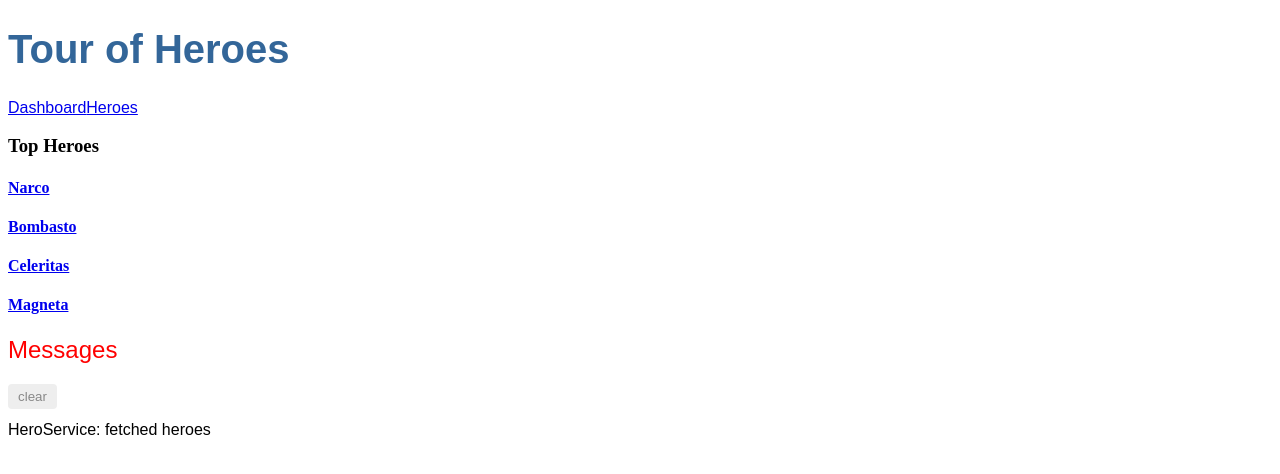
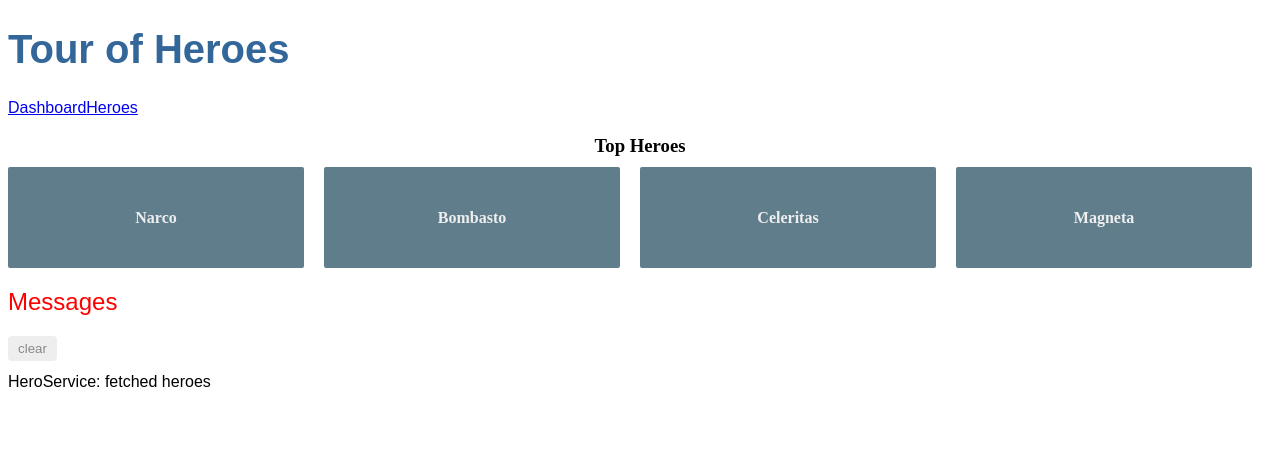
Before and after one commit to houssamTrizi/Heroes-app, an Angular app: page /dashboard in a window 1280 px wide. Shown: the top 474 px of the page. Built offline with nearby package versions, Linux system fonts and the light colour scheme.

Commit message:
Add styles for dashboard component

```diff
--- a/src/app/dashboard/dashboard.component.css
+++ b/src/app/dashboard/dashboard.component.css
@@ -0,0 +1,63 @@
+/* DashboardComponent's private CSS styles */
+[class*='col-'] {
+  float: left;
+  padding-right: 20px;
+  padding-bottom: 20px;
+}
+[class*='col-']:last-of-type {
+  padding-right: 0;
+}
+a {
+  text-decoration: none;
+}
+*, *:after, *:before {
+  -webkit-box-sizing: border-box;
+  -moz-box-sizing: border-box;
+  box-sizing: border-box;
+}
+h3 {
+  text-align: center;
+  margin-bottom: 0;
+}
+h4 {
+  position: relative;
+}
+.grid {
+  margin: 0;
+}
+.col-1-4 {
+  width: 25%;
+}
+.module {
+  padding: 20px;
+  text-align: center;
+  color: #eee;
+  max-height: 120px;
+  min-width: 120px;
+  background-color: #607d8b;
+  border-radius: 2px;
+}
+.module:hover {
+  background-color: #eee;
+  cursor: pointer;
+  color: #607d8b;
+}
+.grid-pad {
+  padding: 10px 0;
+}
+.grid-pad > [class*='col-']:last-of-type {
+  padding-right: 20px;
+}
+@media (max-width: 600px) {
+  .module {
+    font-size: 10px;
+    max-height: 75px; }
+}
+@media (max-width: 1024px) {
+  .grid {
+    margin: 0;
+  }
+  .module {
+    min-width: 60px;
+  }
+}
```
